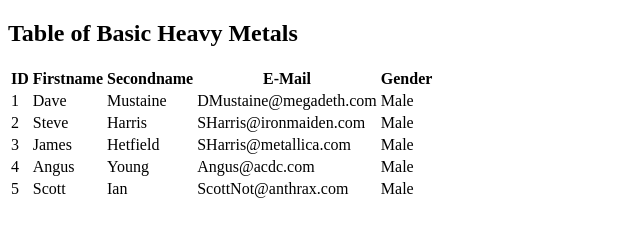
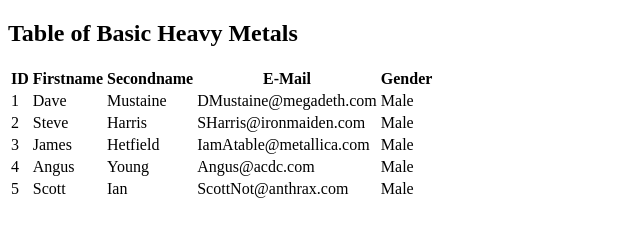
Before and after one commit to St00par/HTTP_Examples, a plain HTML site: page Table Exercise.html in a window 1280 px wide. Shown: the full height of the page, 0-640 px from the left. Drawn offline with Linux system fonts and the light colour scheme.

Commit message:
change to email addres for entry 3

```diff
--- a/Table Exercise.html
+++ b/Table Exercise.html
@@ -32,7 +32,7 @@
     <td>3</td>
     <td>James</td>
     <td>Hetfield</td>
-    <td>SHarris@metallica.com</td>
+    <td>IamAtable@metallica.com</td>
     <td>Male</td>
   </tr>
   <tr>
```
